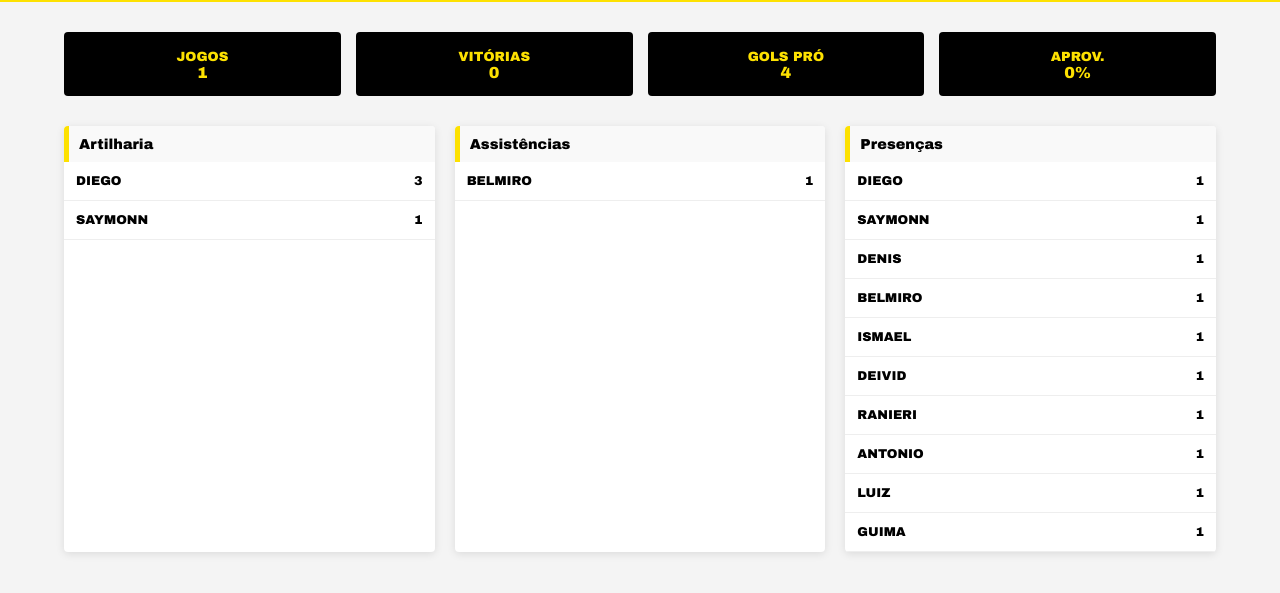
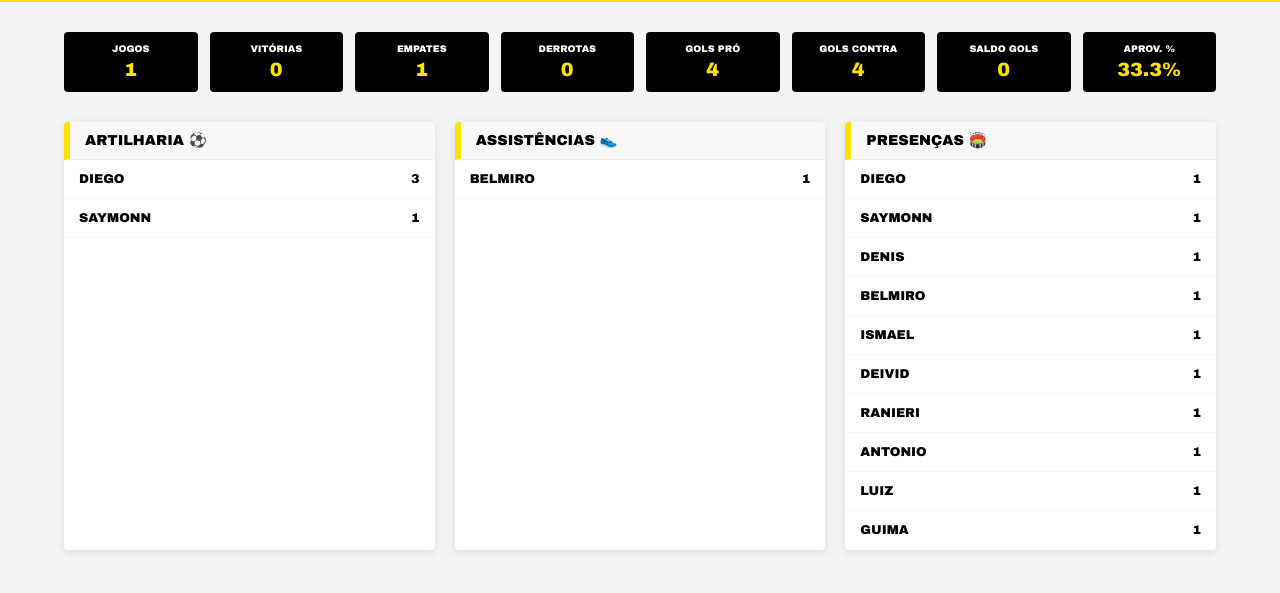
Before and after one commit to belmiroj/pontualfc, a plain HTML site: page index.html in a window 1280 px wide. Shown: the part 73-666 px from the top of the page. Drawn offline with Linux system fonts and the light colour scheme.

Commit message:
adicionando parametros na pagina inicial

```diff
--- a/index.html
+++ b/index.html
@@ -3,7 +3,7 @@
 <head>
     <meta charset="UTF-8">
     <meta name="viewport" content="width=device-width, initial-scale=1.0">
-    <title>Pontual FC | Dashboard</title>
+    <title>Pontual FC | Dashboard 2026</title>
     <style>
         :root {
             --bvb-yellow: #FDE100;
@@ -42,10 +42,10 @@
 
         nav, nav ul {
             height: 100%;
+            display: flex;
+            list-style: none;
             margin: 0;
             padding: 0;
-            display: flex;
-            list-style: none;
         }
 
         .nav-item {
@@ -70,11 +70,10 @@
             color: var(--bvb-yellow);
         }
 
-        /* SUBMENU */
         .submenu {
             display: none;
             position: absolute;
-            top: 70px; /* Alinhado ao final do header */
+            top: 70px;
             left: 0;
             background: var(--bvb-black);
             min-width: 200px;
@@ -95,27 +94,36 @@
             border-bottom: 1px solid #222;
         }
 
-        .submenu li a:hover {
-            background: #222;
-            color: var(--bvb-yellow);
+        /* --- DASHBOARD LAYOUT --- */
+        .container {
+            padding: 30px 5%;
         }
 
-        /* --- DASHBOARD --- */
-        .container { padding: 30px 5%; }
-
-        .resumo-row {
+        .resumo-grid {
             display: grid;
-            grid-template-columns: repeat(4, 1fr);
-            gap: 15px;
+            grid-template-columns: repeat(auto-fit, minmax(130px, 1fr));
+            gap: 12px;
             margin-bottom: 30px;
         }
 
         .resumo-item {
             background: var(--bvb-black);
             color: var(--bvb-yellow);
-            padding: 15px;
+            padding: 12px;
             text-align: center;
             border-radius: 4px;
+        }
+
+        .resumo-item small {
+            display: block;
+            color: #fff;
+            font-size: 0.6rem;
+            margin-bottom: 5px;
+            text-transform: uppercase;
+        }
+
+        .resumo-item div {
+            font-size: 1.2rem;
         }
 
         .stats-grid {
@@ -124,14 +132,49 @@
             gap: 20px;
         }
 
-        .card-stats { background: #fff; border-radius: 4px; overflow: hidden; box-shadow: 0 2px 8px rgba(0,0,0,0.1); }
-        .section-title { border-left: 5px solid var(--bvb-yellow); padding: 10px; margin: 0; font-size: 0.9rem; background: #f9f9f9; }
-        .stats-table { width: 100%; border-collapse: collapse; }
-        .stats-table td { padding: 12px; border-bottom: 1px solid #eee; font-size: 0.8rem; }
-        .val-col { text-align: right; font-weight: bold; }
+        .card-stats {
+            background: #fff;
+            border-radius: 4px;
+            overflow: hidden;
+            box-shadow: 0 2px 8px rgba(0,0,0,0.1);
+        }
+
+        .section-title {
+            background: #f8f8f8;
+            border-left: 6px solid var(--bvb-yellow);
+            padding: 10px 15px;
+            margin: 0;
+            font-size: 0.9rem;
+            text-transform: uppercase;
+            border-bottom: 1px solid #eee;
+        }
+
+        .stats-table {
+            width: 100%;
+            border-collapse: collapse;
+        }
+
+        .stats-table td {
+            padding: 12px 15px;
+            border-bottom: 1px solid #f9f9f9;
+            font-size: 0.8rem;
+            text-transform: uppercase;
+        }
+
+        .val-col {
+            text-align: right;
+            font-weight: bold;
+            color: #000;
+        }
+
+        /* --- RESPONSIVIDADE --- */
+        @media (max-width: 900px) {
+            .stats-grid { grid-template-columns: 1fr; }
+        }
     </style>
 </head>
 <body>
+
     <header>
         <a href="index.html" class="logo">PONTUAL FC</a>
         <nav>
@@ -155,55 +198,102 @@
     </header>
 
     <div class="container">
-        <div class="resumo-row">
-            <div class="resumo-item"><small>JOGOS</small><div id="stat-total">0</div></div>
-            <div class="resumo-item"><small>VITÓRIAS</small><div id="stat-vitorias">0</div></div>
-            <div class="resumo-item"><small>GOLS PRÓ</small><div id="stat-gp">0</div></div>
-            <div class="resumo-item"><small>APROV.</small><div id="stat-aprov">0%</div></div>
+        <div class="resumo-grid">
+            <div class="resumo-item"><small>Jogos</small><div id="stat-total">0</div></div>
+            <div class="resumo-item"><small>Vitórias</small><div id="stat-vitorias">0</div></div>
+            <div class="resumo-item"><small>Empates</small><div id="stat-empates">0</div></div>
+            <div class="resumo-item"><small>Derrotas</small><div id="stat-derrotas">0</div></div>
+            <div class="resumo-item"><small>Gols Pró</small><div id="stat-gp">0</div></div>
+            <div class="resumo-item"><small>Gols Contra</small><div id="stat-gc">0</div></div>
+            <div class="resumo-item"><small>Saldo Gols</small><div id="stat-sg">0</div></div>
+            <div class="resumo-item"><small>Aprov. %</small><div id="stat-aprov">0%</div></div>
         </div>
 
         <div class="stats-grid">
             <div class="card-stats">
-                <h3 class="section-title">Artilharia</h3>
+                <h3 class="section-title">Artilharia ⚽</h3>
                 <table class="stats-table"><tbody id="lista-gols"></tbody></table>
             </div>
             <div class="card-stats">
-                <h3 class="section-title">Assistências</h3>
+                <h3 class="section-title">Assistências 👟</h3>
                 <table class="stats-table"><tbody id="lista-assist"></tbody></table>
             </div>
             <div class="card-stats">
-                <h3 class="section-title">Presenças</h3>
+                <h3 class="section-title">Presenças 🏟️</h3>
                 <table class="stats-table"><tbody id="lista-presencas"></tbody></table>
             </div>
         </div>
     </div>
 
     <script>
-        async function carregar() {
+        async function carregarDashboard() {
+            try {
                 const resp = await fetch('jogos-2026.json');
                 const data = await resp.json();
                 const jogos = data.temporada_2026;
-            let t=0, v=0, gp=0, g={}, a={}, p={};
+
+                let total = 0, vitorias = 0, empates = 0, derrotas = 0;
+                let golsPro = 0, golsContra = 0;
+                let artilharia = {}, assistencias = {}, presencas = {};
+
                 jogos.forEach(j => {
-                if(j.status !== 'upcoming'){
-                    t++; if(j.status==='vitoria') v++;
-                    gp += (j.mandante==="PONTUAL FC" ? j.placar_mandante : j.placar_visitante);
-                    if(j.gols_detalhes) j.gols_detalhes.forEach(i => g[i.nome] = (g[i.nome]||0)+i.qtd);
-                    if(j.assist_detalhes) j.assist_detalhes.forEach(i => a[i.nome] = (a[i.nome]||0)+i.qtd);
-                    if(j.presencas) j.presencas.forEach(i => p[i] = (p[i]||0)+1);
+                    if (j.status !== 'upcoming') {
+                        total++;
+
+                        // Resultados
+                        if (j.status === 'vitoria') vitorias++;
+                        else if (j.status === 'empate') empates++;
+                        else if (j.status === 'derrota') derrotas++;
+
+                        // Saldo de Gols
+                        if (j.mandante === "PONTUAL FC") {
+                            golsPro += (j.placar_mandante || 0);
+                            golsContra += (j.placar_visitante || 0);
+                        } else {
+                            golsPro += (j.placar_visitante || 0);
+                            golsContra += (j.placar_mandante || 0);
+                        }
+
+                        // Individuais
+                        if (j.gols_detalhes) j.gols_detalhes.forEach(g => artilharia[g.nome] = (artilharia[g.nome] || 0) + g.qtd);
+                        if (j.assist_detalhes) j.assist_detalhes.forEach(a => assistencias[a.nome] = (assistencias[a.nome] || 0) + a.qtd);
+                        if (j.presencas) j.presencas.forEach(p => presencas[p] = (presencas[p] || 0) + 1);
                     }
                 });
-            document.getElementById('stat-total').innerText = t;
-            document.getElementById('stat-vitorias').innerText = v;
-            document.getElementById('stat-gp').innerText = gp;
-            document.getElementById('stat-aprov').innerText = t>0 ? ((v/t)*100).toFixed(0)+"%" : "0%";
-            const render = (id, obj) => {
-                document.getElementById(id).innerHTML = Object.entries(obj).sort((x,y)=>y[1]-x[1])
-                .map(e => `<tr><td>${e[0]}</td><td class="val-col">${e[1]}</td></tr>`).join('');
-            };
-            render('lista-gols', g); render('lista-assist', a); render('lista-presencas', p);
+
+                // Dom Manipulation
+                document.getElementById('stat-total').innerText = total;
+                document.getElementById('stat-vitorias').innerText = vitorias;
+                document.getElementById('stat-empates').innerText = empates;
+                document.getElementById('stat-derrotas').innerText = derrotas;
+                document.getElementById('stat-gp').innerText = golsPro;
+                document.getElementById('stat-gc').innerText = golsContra;
+
+                // Cálculo Saldo de Gols
+                const saldo = golsPro - golsContra;
+                document.getElementById('stat-sg').innerText = (saldo > 0 ? "+" : "") + saldo;
+
+                // Cálculo de Aproveitamento % (Fórmula: Pontos ganhos / Pontos disputados)
+                const pontosGanhos = (vitorias * 3) + (empates * 1);
+                const pontosDisputados = total * 3;
+                const aprovPercent = pontosDisputados > 0 ? ((pontosGanhos / pontosDisputados) * 100).toFixed(1) : 0;
+                document.getElementById('stat-aprov').innerText = aprovPercent + "%";
+
+                renderTable('lista-gols', artilharia);
+                renderTable('lista-assist', assistencias);
+                renderTable('lista-presencas', presencas);
+
+            } catch (e) { console.error("Erro dashboard:", e); }
         }
-        window.onload = carregar;
+
+        function renderTable(id, objeto) {
+            const sorted = Object.entries(objeto).sort((a, b) => b[1] - a[1]);
+            document.getElementById(id).innerHTML = sorted.map(([n, v]) => `
+                <tr><td>${n}</td><td class="val-col">${v}</td></tr>
+            `).join('') || "<tr><td>Sem dados</td></tr>";
+        }
+
+        window.onload = carregarDashboard;
     </script>
 </body>
 </html>
```
Lines whose indentation alone changed are shown as unchanged.
